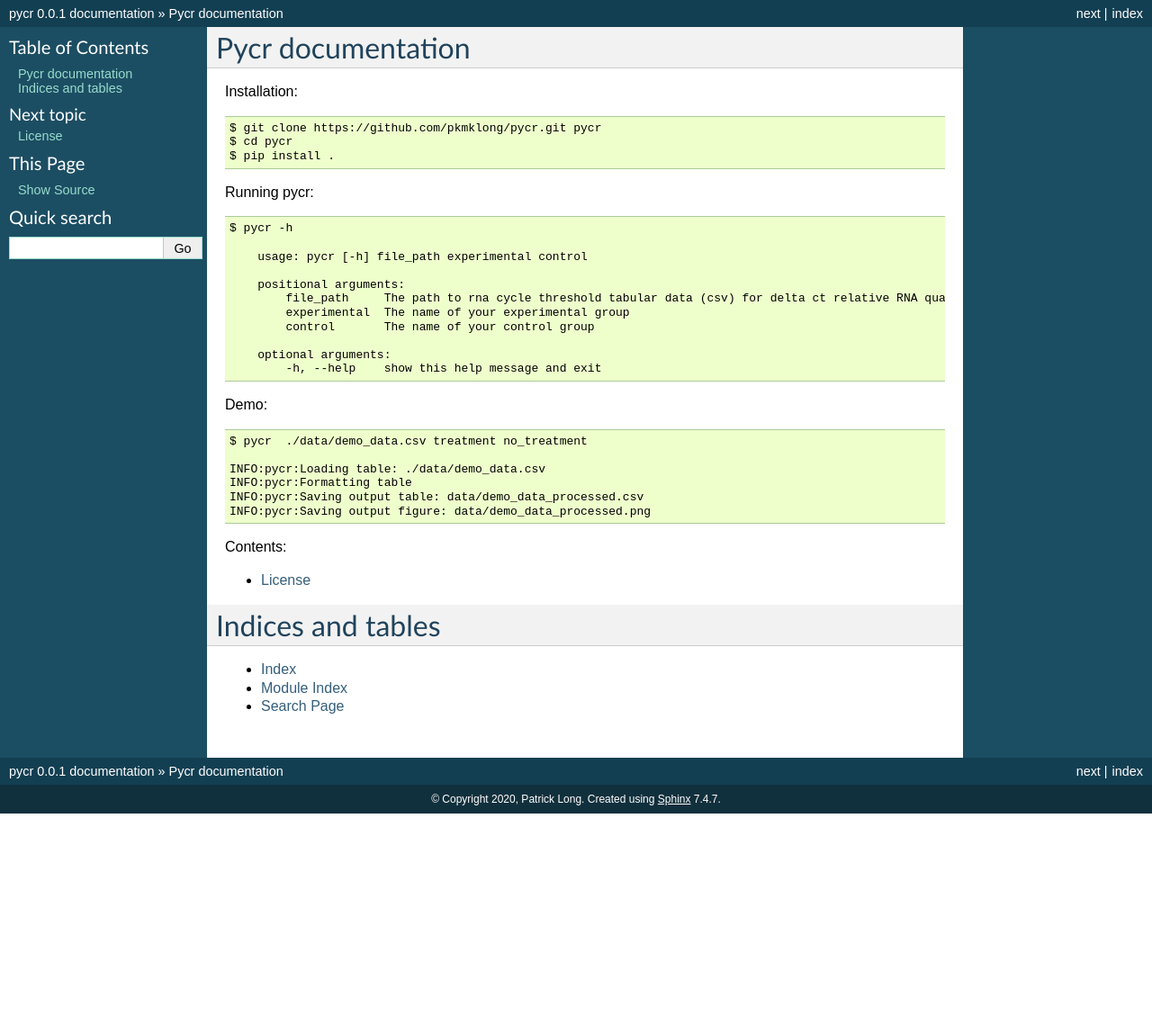
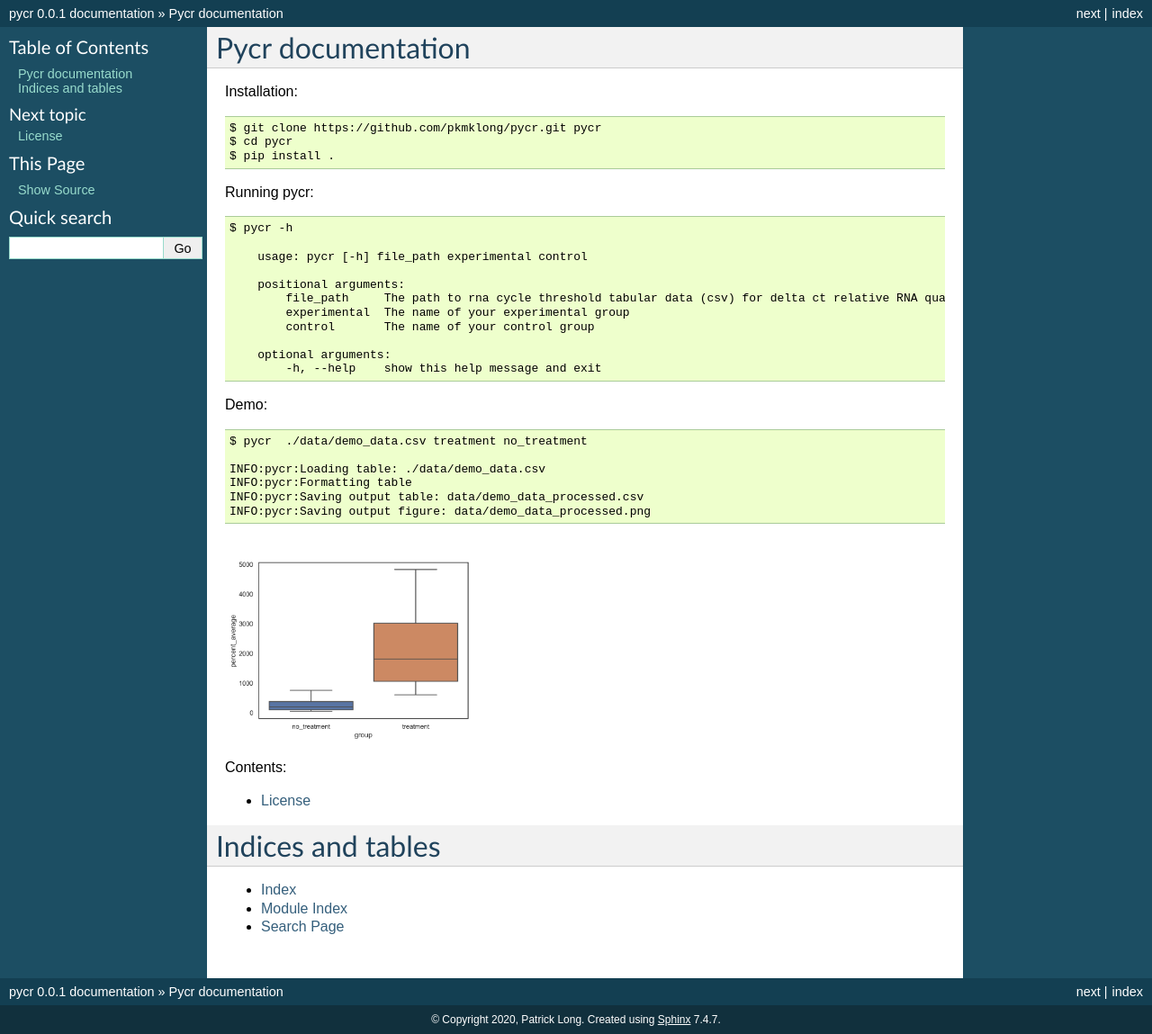
Before and after one commit to patrickmlong/pycr, a Sphinx documentation site: the page built from docs/index.rst, in a window 1280 px wide. Shown: the whole page at 90% size. Built offline with Sphinx 7.4.7, drawn with Linux system fonts in a browser that asks for light colours; before the commit the page ends 904 px from its top, so only the background shows below that.

Commit message:
add demo to indext.rst

```diff
--- a/docs/index.rst
+++ b/docs/index.rst
@@ -22,6 +22,7 @@ Running pycr::
         optional arguments:
             -h, --help    show this help message and exit
 
+
 Demo::
 
     $ pycr  ./data/demo_data.csv treatment no_treatment
@@ -30,6 +31,11 @@ Demo::
     INFO:pycr:Formatting table
     INFO:pycr:Saving output table: data/demo_data_processed.csv
     INFO:pycr:Saving output figure: data/demo_data_processed.png
+
+
+.. image:: ../images/demo_data_processed.png
+  :width: 300
+  :alt: Demo visualization
 
 .. toctree::
    :maxdepth: 2
```
